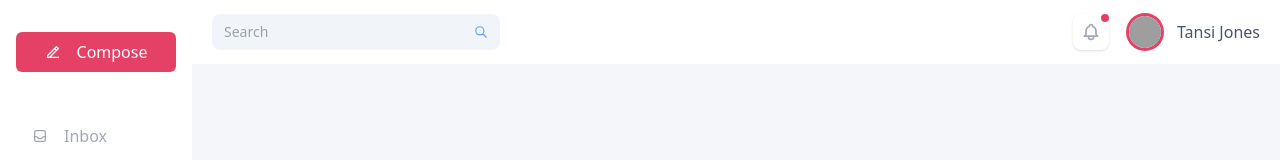
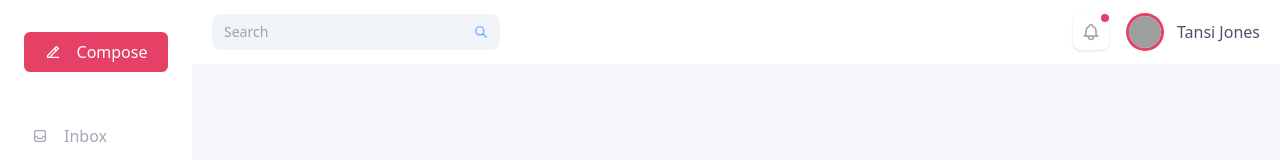
Before and after one commit to Tansi-Jones/Mail-Inbox, a React (Create React App) app in the folder client/: page / in a window 1280 px wide. Shown: the top 160 px of the page. Built offline with nearby package versions, Linux system fonts and the light colour scheme; grey boxes are pictures that could not be loaded.

Commit message:
Update App.js

```diff
--- a/client/src/App.js
+++ b/client/src/App.js
@@ -18,7 +18,7 @@ function App() {
       <div className="body-grid">
         <section>
           <aside className="flex flex-col w-48 h-screen px-4 py-8 bg-white">
-            <button className="bg-primary text-white px-4 py-2 rounded-md flex items-center justify-center space-x-4 w-40 mx-auto hover:bg-opacity-90 transition duration-200 ease-in">
+            <button className="bg-primary text-white px-4 py-2 rounded-md flex items-center justify-center space-x-4 w-36 mx-auto hover:bg-opacity-90 transition duration-200 ease-in">
               <RiEdit2Line />
               <span>Compose</span>
             </button>
```
